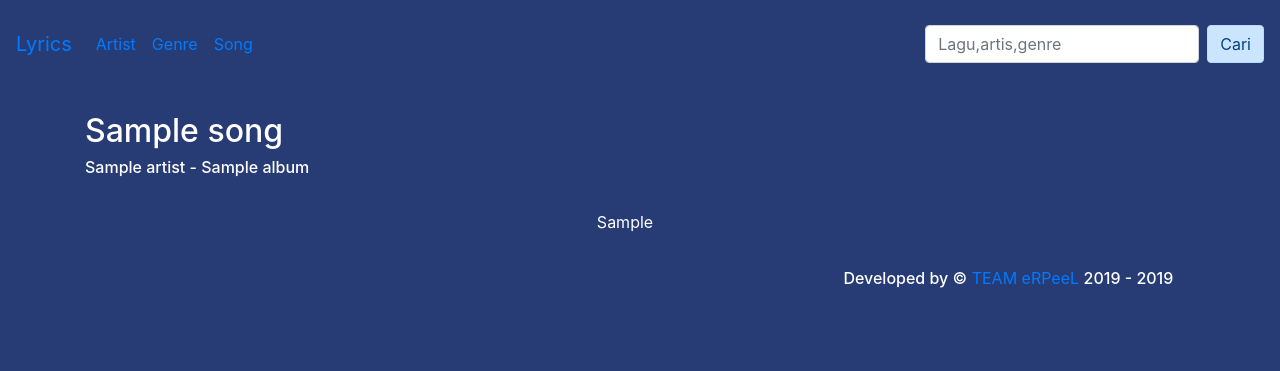
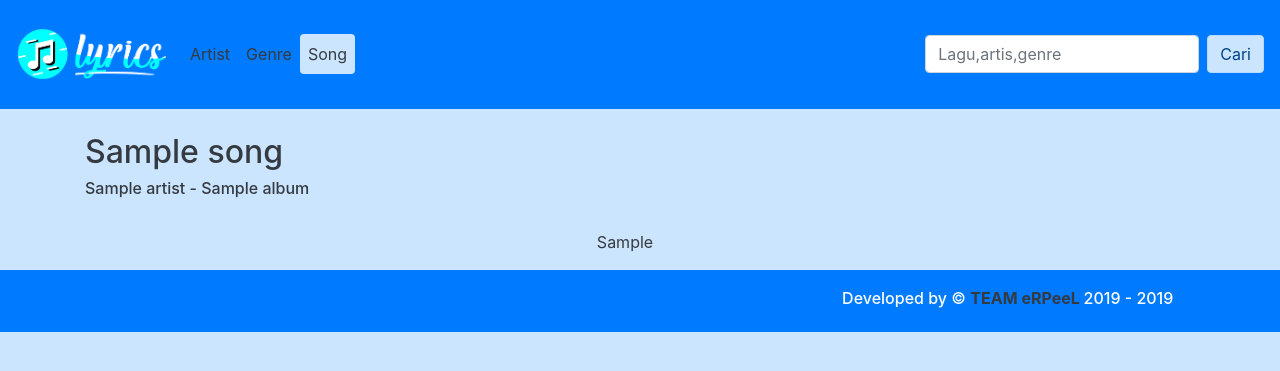
Before and after one commit to GAFRiEL/Lyrics-web, a PHP site: page /read-song.php?id=1 in a window 1280 px wide. Shown: the top 371 px of the page. Run offline with PHP 8.4, Linux system fonts and the light colour scheme; tables that the repository leaves empty or names only in its code hold one stand-in row (values such as "Sample post"); data that the repository does not hold is empty.

Commit message:
header 1 main file

```diff
--- a/header.php
+++ b/header.php
@@ -6,6 +6,8 @@
     <meta charset="UTF-8">
     <meta name="viewport" content="width=device-width, initial-scale=1.0">
     <meta http-equiv="X-UA-Compatible" content="ie=edge">
+
+    <link rel="shortcut icon" href="asset/title-logo.png" type="image/x-icon">
     <title>Lyrics | Web</title>
 
     <!-- Bootstrap -->
@@ -15,26 +17,43 @@
     <link rel="stylesheet" href="style.css">
 </head>
 
-<body id="list">
+<body class="alert-primary">
 
-<nav class="navbar navbar-expand-lg pt-4 pb-4">
-    <a class="navbar-brand" href="index.php">Lyrics</a>
+<nav class="navbar navbar-expand-lg pt-4 pb-4 bg-primary">
+    <a class="navbar-brand" href="index.php">
+        <img src="asset/Cropped.png" class="" style="width: 150px;">
+    </a>
     <button class="navbar-toggler" type="button" data-toggle="collapse" data-target="#navbarSupportedContent" aria-controls="navbarSupportedContent" aria-expanded="false" aria-label="Toggle navigation">
         <span class="navbar-toggler-icon"></span>
     </button>
 
     <div class="collapse navbar-collapse" id="navbarSupportedContent">
+
+    <?php
+
+        if ($home == 'page') {
+            echo '
                 <ul class="navbar-nav mr-auto">
-            <li class="nav-item rounded <?php if ($page == 'artist') {echo 'bg-dark';} ?>">
-                <a class="nav-link" href="list-artist.php">Artist</a>
+                    <li class="nav-item rounded '.(($page == 'artist')?'alert-primary':"").'">
+                        <a class="nav-link text-dark" href="list-artist.php">Artist</a>
                     </li>
-            <li class="nav-item rounded <?php if ($page == 'genre') {echo 'bg-dark';} ?>">
-                <a class="nav-link" href="list-genre.php">Genre</a>
+                    <li class="nav-item rounded '.(($page == 'genre')?'alert-primary':"").'">
+                        <a class="nav-link text-dark" href="list-genre.php">Genre</a>
                     </li>
-            <li class="nav-item rounded <?php if ($page == 'song') {echo 'bg-dark';} ?>">
-                <a class="nav-link" href="list-song.php">Song</a>
+                    <li class="nav-item rounded '.(($page == 'song')?'alert-primary':"").'">
+                        <a class="nav-link text-dark" href="list-song.php">Song</a>
                     </li>
                 </ul>
+            ';
+        } else {
+            echo '
+            <ul class="navbar-nav mr-auto"></ul>
+
+            ';
+        }
+
+    ?>
+
         <form class="form-inline my-2 my-lg-0">
             <input class="form-control mr-sm-2" type="text" placeholder="Lagu,artis,genre" aria-label="Search">
             <button class="btn alert-primary my-2 my-sm-0" type="submit">Cari</button>
--- a/index.php
+++ b/index.php
@@ -1,6 +1,7 @@
 <?php
+$home = 'home';
 $page = 'home';
-include('main_header.php');
+include('header.php');
 ?>
 
 <main class="py-4">
--- a/list-genre.php
+++ b/list-genre.php
@@ -1,4 +1,5 @@
 <?php
+$home = 'page';
 $page = 'genre';
 include('header.php') ?>
 <br>
--- a/main_footer.php
+++ b/main_footer.php
@@ -1,11 +1,11 @@
 
-    <div class="col-md-12">
+    <div class="col-md-12 bg-primary">
         <div class="row p-0 align-text-bottom">
             <div class="col-11 p-0 text-right my-3">
                 <h6 class="d-inline-flex text-white">
                     Developed by ©
                 </h6>
-                <a class="text-decoration-none" href="about-us.php">
+                <a class="text-decoration-none text-dark strong font-weight-bold" href="about-us.php">
                     TEAM eRPeeL
                 </a>
                 <h6 class="d-inline-flex text-white">
--- a/page-type.php
+++ /dev/null
@@ -1,3 +0,0 @@
-<?php
-
-$page = 'home';
--- a/read-song.php
+++ b/read-song.php
@@ -1,12 +1,21 @@
 <?php
+$home = 'page';
+$page = 'song';
+include('header.php');
 
-include('header.php');
+if (!isset($_GET['id']) ){
+    header('Location: list-song.php');
+    $error = 'no-artist';
+}
 
 $id = $_GET['id'];
 
-$sql    = " SELECT artist.id, artist.name, genre.id, genre.genre, album.id, album.judul, song.id, song.title, song.lyrics, song.artist_id, song.album_id
-            FROM song, artist, genre, album
-            WHERE artist.id=song.artist_id AND genre.id=song.genre_id AND album.id=song.album_id";
+$sql    =  "SELECT artist.artist_id, artist.name, genre.genre_id, genre.genre, album.album_id, album.judul, song.id, song.title, song.lyrics, song.artist_id, song.album_id
+            FROM song
+            LEFT JOIN artist ON song.artist_id = artist.artist_id
+            LEFT JOIN album ON song.album_id = album.album_id
+            LEFT JOIN genre ON song.genre_id = genre.genre_id
+            WHERE id=$id";
 $query  = mysqli_query($db, $sql);
 $song   = mysqli_fetch_assoc($query);
 
@@ -15,10 +24,10 @@ $song   = mysqli_fetch_assoc($query);
     <input type="hidden" name="id" value="<?php echo $song['id'] ?>" />
 
     <div class="container">
-        <h2 class="text-white"><?php echo $song['title'] ?></h2>
-        <h6 class="text-white"><?php echo $song['name'] ?> - <?php echo $song['judul'] ?></h6> <br>
+        <h2 class="text-dark"><?php echo $song['title'] ?></h2>
+        <h6 class="text-dark"><?php echo $song['name'] ?> - <?php echo $song['judul'] ?></h6> <br>
 
-        <div class="col-md-12 row justify-content-center text-center text-white rounded">
+        <div class="col-md-12 row justify-content-center text-center text-dark rounded">
             <div class="col-md-4">
                 <p class=""><?php echo $song['lyrics'] ?></p>
             </div>
--- a/style.css
+++ b/style.css
@@ -1,3 +1,9 @@
+.bg-image {
+    background-image: url("asset/unsplash-background.jpeg");
+    background-size: cover;
+    background-repeat: no-repeat;
+}
+
 a {
     text-decoration: none;
 }
@@ -25,3 +31,8 @@ a {
 .card {
     border: none;
 }
+
+.custom-width-logo {
+    width: 48px;
+    height: auto;
+}
```
Also changed, not shown: list-artist.php (+7 -3 lines), list-song.php (+15 -8 lines), main_header.php (deleted, +0 -41 lines), read-artist.php (+16 -6 lines), asset/Cropped.png (added), asset/LOGO LYRICS.jpg (added), asset/title-logo.png (added), asset/unsplash-background.jpeg (added). Lines whose indentation alone changed are shown as unchanged.
